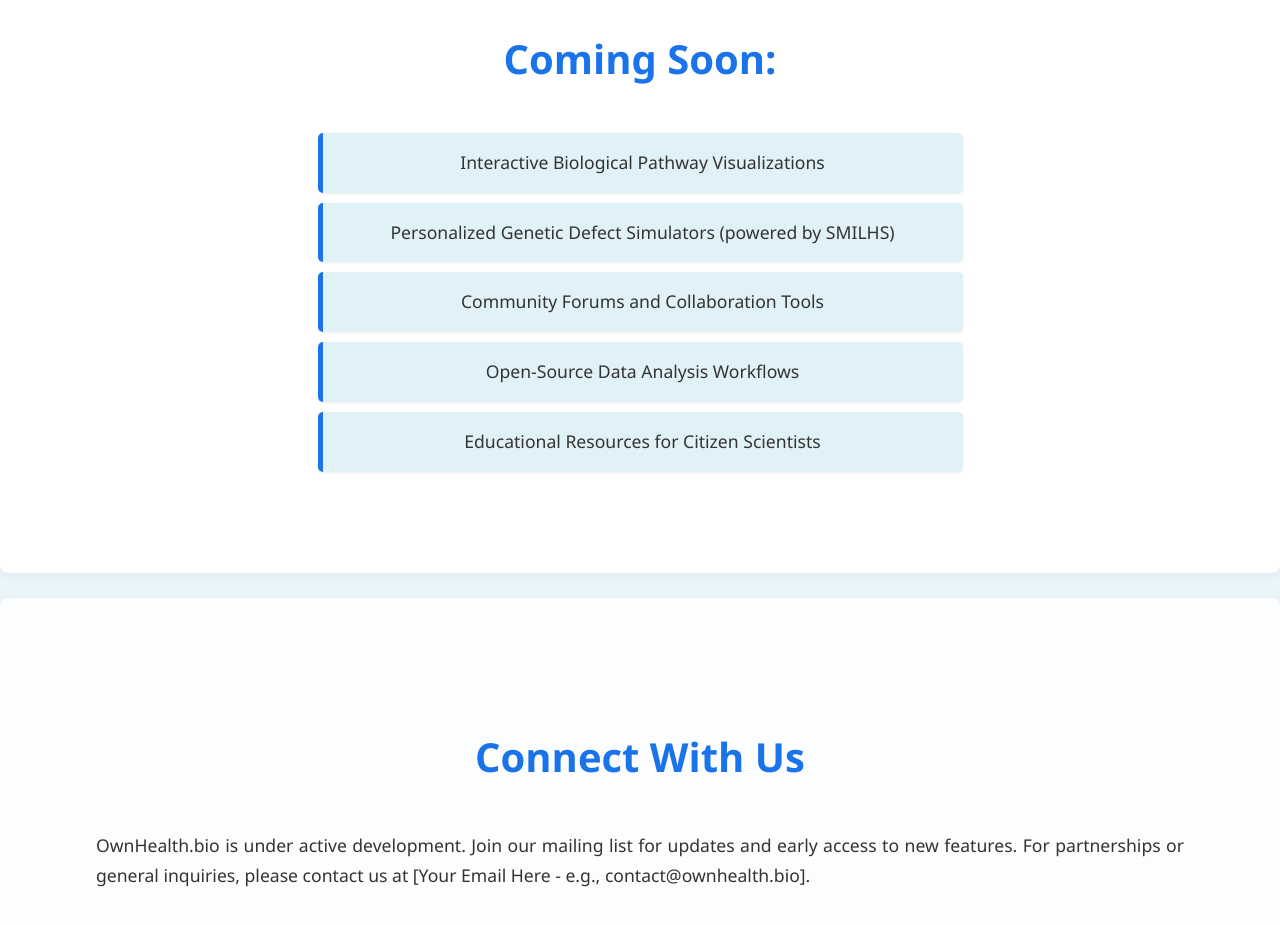
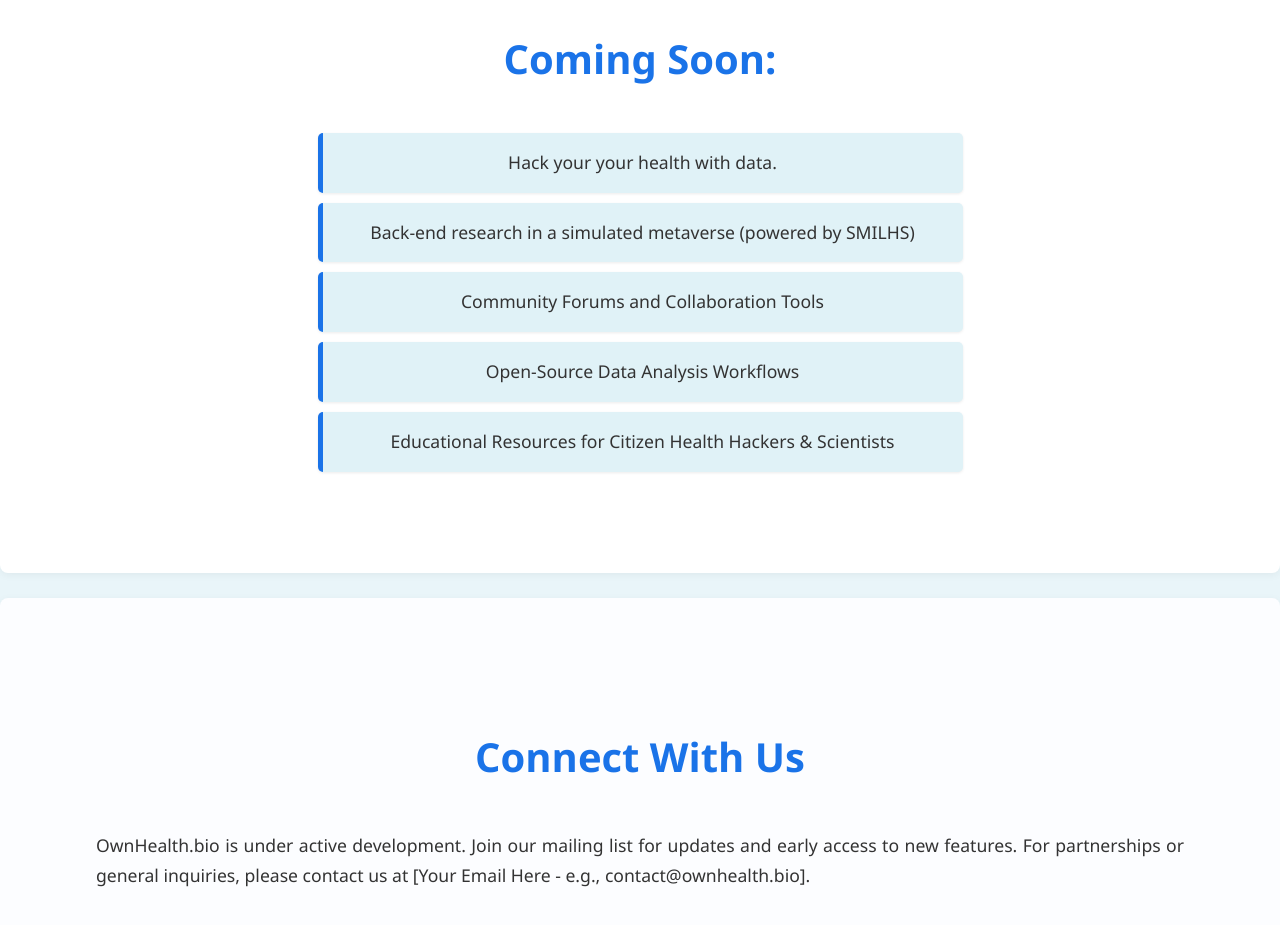
Before and after one commit to aptitudetechnology/ownhealth.bio, a plain HTML site: page index.html in a window 1280 px wide. Shown: the part 2140-3065 px from the top of the page. Drawn offline with Linux system fonts and the light colour scheme.

Commit message:
Update index.html

```diff
--- a/index.html
+++ b/index.html
@@ -43,11 +43,11 @@
             <div class="container">
                 <h3>Coming Soon:</h3>
                 <ul>
-                    <li>Interactive Biological Pathway Visualizations</li>
-                    <li>Personalized Genetic Defect Simulators (powered by SMILHS)</li>
+                    <li>Hack your your health with data.</li>
+                    <li>Back-end research in a simulated metaverse (powered by SMILHS)</li>
                     <li>Community Forums and Collaboration Tools</li>
                     <li>Open-Source Data Analysis Workflows</li>
-                    <li>Educational Resources for Citizen Scientists</li>
+                    <li>Educational Resources for Citizen Health Hackers & Scientists</li>
                 </ul>
             </div>
         </section>
```
